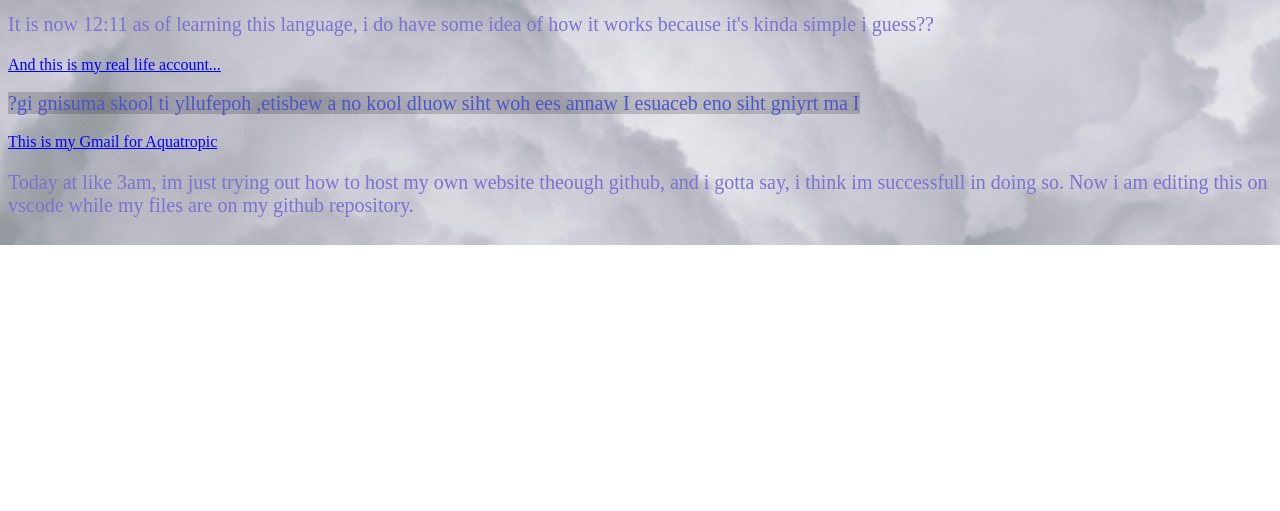
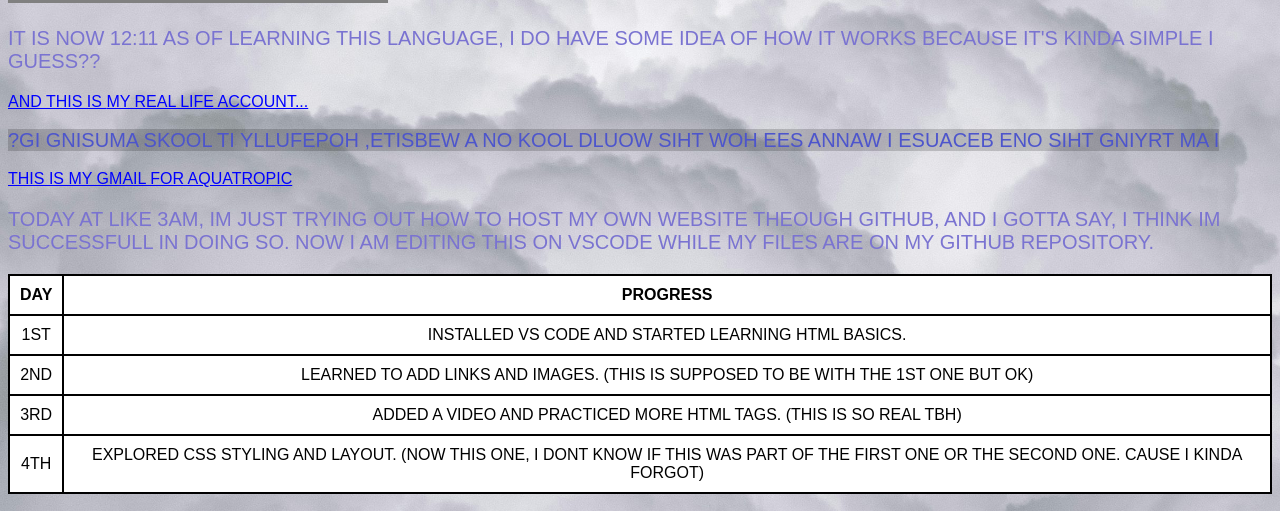
Before and after one commit to jlwent/Testing-Site, a plain HTML site: page index.html in a window 1280 px wide. Shown: the part 1880-2391 px from the top of the page. Before the commit the page ends 2125 px from the top, so only its background shows below. Drawn offline with Linux system fonts and the light colour scheme; grey boxes are pictures that could not be loaded.

Commit message:
changd the font size of the main heading and added a new settings file for VSCode added a table showing what ive done so far changed the title of the page to "My Personal Website"

```diff
--- a/index.html
+++ b/index.html
@@ -2,7 +2,7 @@
 <html>
 
     <head>
-        <title>Sussy's WEBSITE</title>
+        <title>Sussy's Learning Website</title>
         <link rel="stylesheet" href="styles.css">
         <link rel="icon" type="image/x-icon" href="bocchi_stutter.webp">
     </head>
@@ -16,7 +16,7 @@
         <address>
             Aquatropic Sus<br>
             Us of A<br>
-            694209<br>
+            69 balls<br>
         </address>
 
         <p>◦ Day 1 - I installed VS Code in my mom's laptop to better know how
@@ -84,7 +84,7 @@
 
         <a href="mailto:aquatropic783@gmail.com">This is my Gmail for
             Aquatropic</a>
-
+        <!--the mailto tag does't seem to work, i don't know why-->
         <br>
 
         <p>Today at like 3am, im just trying out how to host my own website
@@ -96,14 +96,35 @@
 
         <body>
             <table>
-
+                <tr>
+                    <th>Day</th>
+                    <th>Progress</th>
+                </tr>
+                <tr>
+                    <td>1st</td>
+                    <td>Installed VS Code and started learning HTML basics.
+                    </td>
+                </tr>
+                <tr>
+                    <td>2nd</td>
+                    <td>Learned to add links and images. (this is supposed to be
+                        with the 1st one but ok)</td>
+                </tr>
+                <tr>
+                    <td>3rd</td>
+                    <td>Added a video and practiced more HTML tags. (this is so
+                        real tbh)</td>
+                </tr>
+                <tr>
+                    <td>4th</td>
+                    <td>Explored CSS styling and layout. (now this one, i dont
+                        know if this was part of the first one or the second
+                        one. cause i kinda forgot)</td>
+                </tr>
 
             </table>
 
-
-
         </body>
-
 
     </body>
 
--- a/styles.css
+++ b/styles.css
@@ -14,12 +14,30 @@ video {
     border: 10px double grey
 }
 
+h1,
+h3,
+p,
+address,
+bdo,
+a,
+table,
+th,
+td {
+    font-family: Arial, Helvetica, sans-serif;
+    text-align: left;
+    text-transform: uppercase;
+
+}
+
 h1 {
     color: #211C84;
+    text-align: center;
 }
 
 h3 {
-    color: #4D55CC
+    color: #4D55CC;
+    text-align: center;
+    font-size: 25px;
 }
 
 p {
@@ -29,6 +47,7 @@ p {
 
 address {
     color: #5f2387;
+    text-align: center;
 }
 
 bdo {
@@ -61,3 +80,19 @@ a:active {
     background-color: transparent;
 
 }
+
+table {
+    width: 100%;
+    margin: 20px auto;
+    border: 2px solid black;
+    border-collapse: collapse;
+    background-color: rgba(255, 255, 255, 0.8);
+}
+
+th,
+td {
+    background-color: white;
+    border: 2px solid black;
+    padding: 10px;
+    text-align: center;
+}
```
